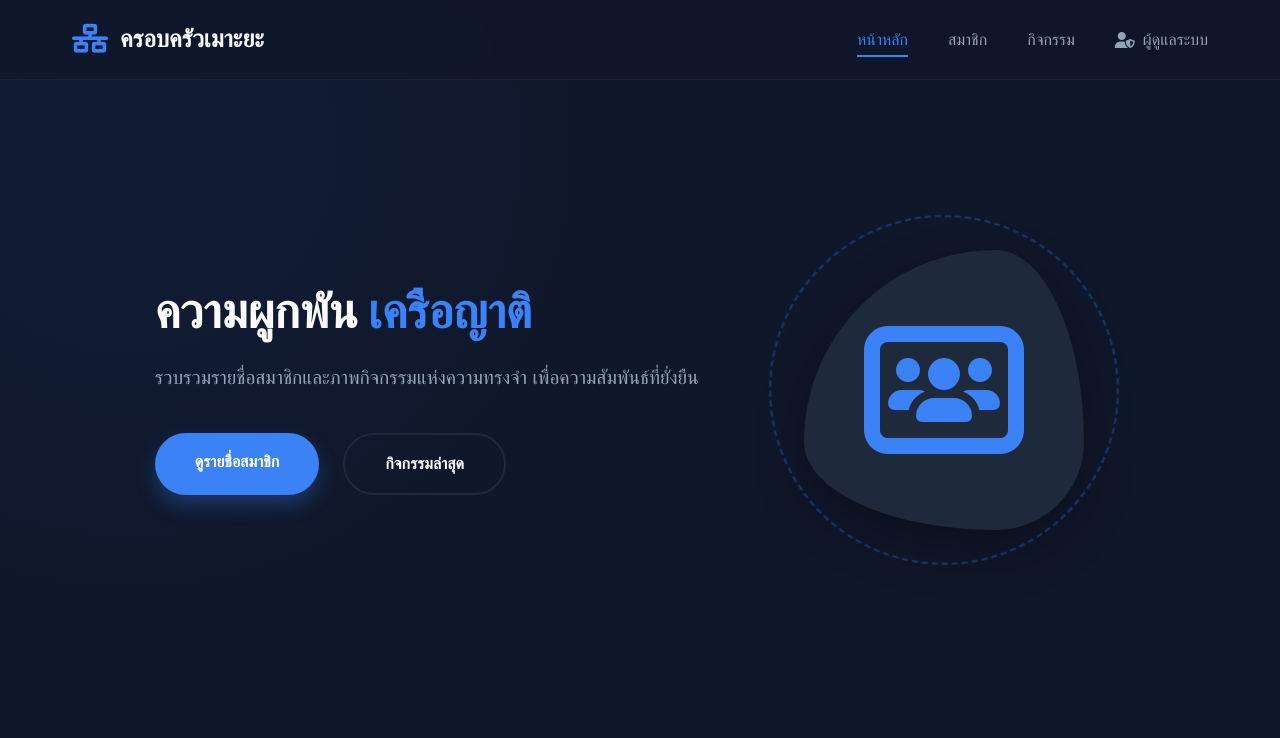
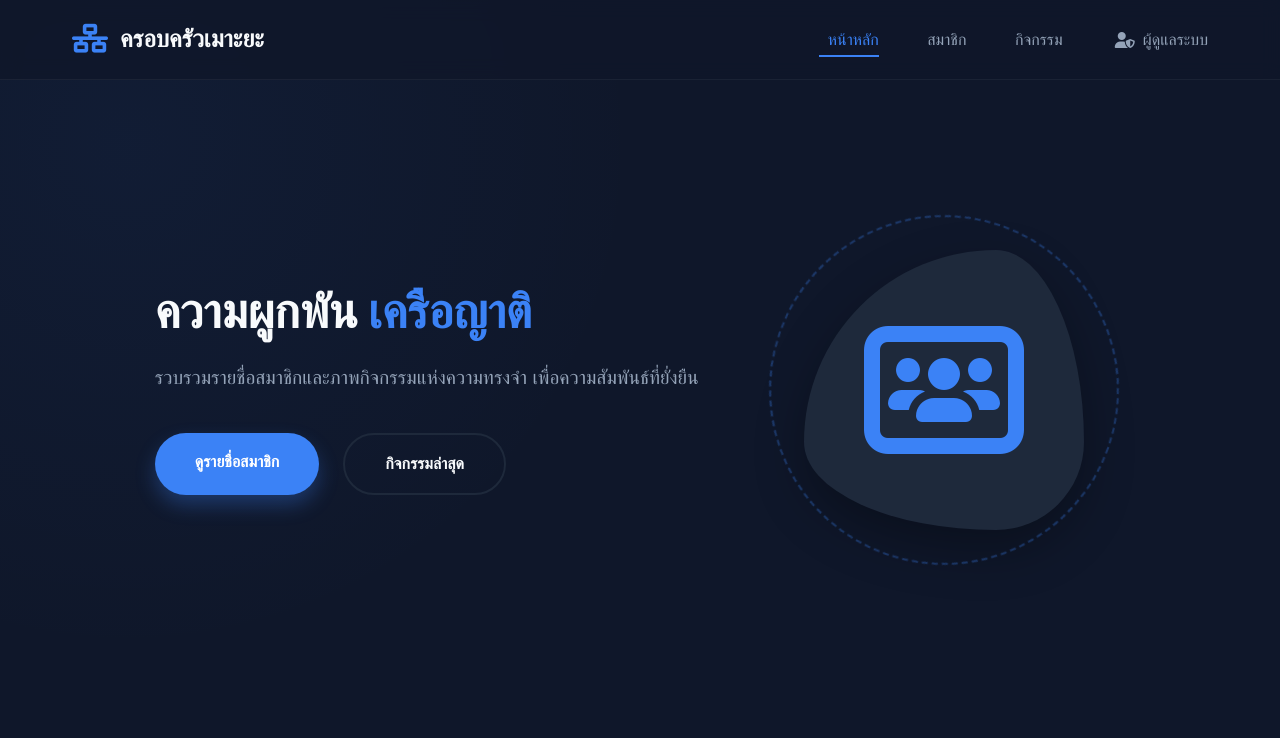
Before and after one commit to adisakwong/relative-network, a website: page index.html in a window 1280 px wide. Shown: the top 738 px of the page. Drawn offline with Linux system fonts and the light colour scheme; no server answers; a web font is replaced by a local one.

Commit message:
Add files via upload

```diff
--- a/index.html
+++ b/index.html
@@ -26,10 +26,10 @@
                 <span>ครอบครัวเมาะยะ</span>
             </div>
             <ul class="nav-links">
-                <li><a href="#home" id="homeNavLink" class="active">หน้าหลัก</a></li>
-                <li><a href="#members">สมาชิก</a></li>
-                <li><a href="#activities">กิจกรรม</a></li>
-                <li><a href="#" id="adminNavLink"><i class="fas fa-user-shield"></i> ผู้ดูแลระบบ</a></li>
+                <li><a href="#home" id="homeNavLink" class="active">&nbsp; หน้าหลัก</a></li>
+                <li><a href="#members">&nbsp; สมาชิก</a></li>
+                <li><a href="#activities">&nbsp; กิจกรรม</a></li>
+                <li><a href="#" id="adminNavLink">&nbsp; <i class="fas fa-user-shield"></i> ผู้ดูแลระบบ</a></li>
             </ul>
             <div class="menu-toggle" id="mobile-menu">
                 <span class="bar"></span>
```
